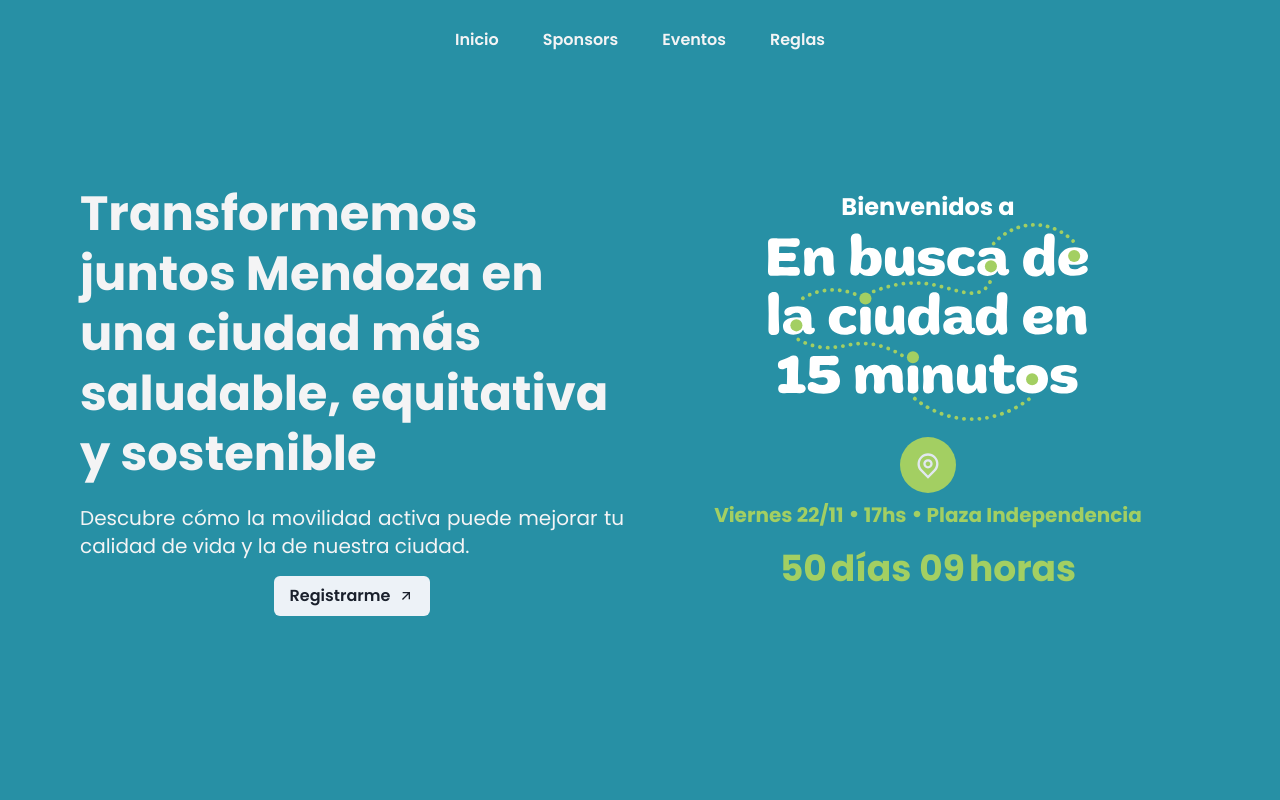
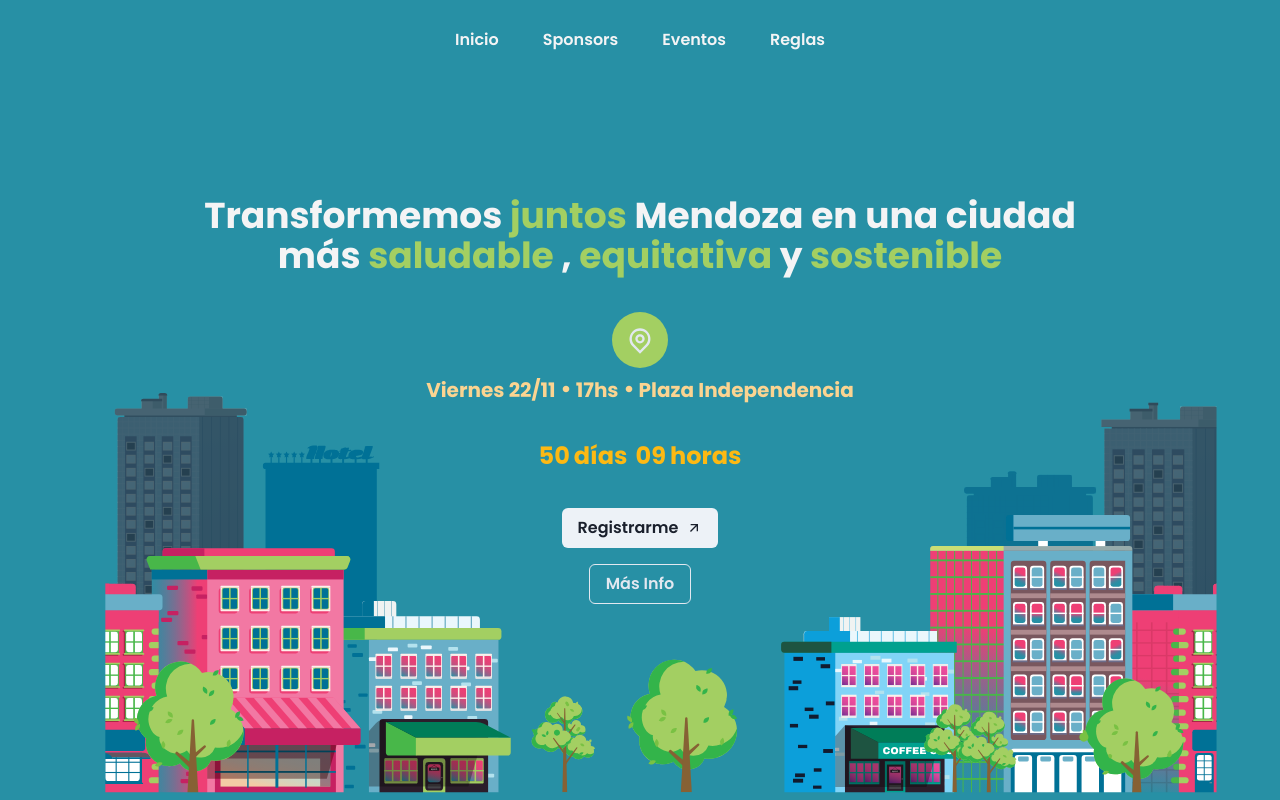
Before and after one commit to santillienzo/ciudad-15-min, a React (Vite) app: page / in a window 1280 px wide. Shown: the top 800 px of the page. Built offline with nearby package versions, Linux system fonts and the light colour scheme; no server answers.

Commit message:
Home section modified, change colors and add buildings image

```diff
--- a/src/components/features/landingPage/Countdown.tsx
+++ b/src/components/features/landingPage/Countdown.tsx
@@ -51,9 +51,12 @@ const Countdown: React.FC<CountdownProps> = ({
 
       setTimeLeft(
         // <div className="max-sm:flex max-xl:flex-col max-md:flex-col max-sm:flex-col">
-        <div className="flex font-poppins">
-          <span className="text-4xl max-sm:text-2xl pr-1 font-poppins">{days}</span> días{" "}
-          <span className="font-bold text-4xl max-sm:text-2xl pl-2 pr-1 font-poppins">
+        <div className="flex font-poppins text-[#FDB913]">
+          <span className="text-2xl max-sm:text-2xl pr-1 font-poppins">
+            {days}
+          </span>{" "}
+          días{" "}
+          <span className="font-bold text-2xl max-sm:text-2xl pl-2 pr-1 font-poppins">
             {hours}
           </span>{" "}
           horas{" "}
@@ -102,7 +105,7 @@ const Countdown: React.FC<CountdownProps> = ({
               />
             </div>
           ) : (
-            <h2 className="text-4xl max-sm:text-2xl font-bold p-5 text-button-cta-primary">
+            <h2 className="text-2xl max-sm:text-2xl font-bold p-5 text-button-cta-primary">
               {timeLeft}
             </h2>
           )}
--- a/src/components/features/landingPage/Home.tsx
+++ b/src/components/features/landingPage/Home.tsx
@@ -1,44 +1,44 @@
 // import { Button } from "@/components/ui/button";
-import { Button } from "@chakra-ui/react";
+import { Button, Image } from "@chakra-ui/react";
 import Countdown from "./Countdown";
-import { Box, Image, Stack, Text } from "@chakra-ui/react";
-import MainLogo from "../../../assets/svg/Logo blanco.svg";
+import { Box, Stack, Text } from "@chakra-ui/react";
 import { RiArrowRightUpLine, RiCircleFill, RiMapPinLine } from "react-icons/ri";
 import { Link } from "react-router-dom";
+import Edificios from "../../../assets/svg/Edificios.svg";
 
 const Home = () => {
   return (
     <Stack
       id="home"
-      className="bg-background-primary flex items-center justify-center flex-col w-full min-h-screen overflow-x-hidden"
+      className="bg-background-primary flex items-center justify-center flex-col w-full min-h-screen overflow-x-hidden relative"
     >
-      <Box className="flex items-center justify-center order-1 min-h-[100vh] w-full px-4 sm:px-6 md:px-16">
-        <Box className="text-center flex flex-col md:flex-row-reverse w-full justify-center items-center">
-          {/* Columna derecha */}
-          <Box className="flex flex-col grow w-full md:w-1/2 p-6">
-            <Text className="text-white font-bold font-poppins text-lg md:text-xl lg:text-2xl">
-              Bienvenidos a
+      <Box className="flex flex-col items-center justify-center min-h-[100vh] w-full px-4 sm:px-6 md:px-16 relative">
+        <Box className="z-40 text-center flex flex-col md:flex-row-reverse w-full justify-center items-center">
+          <Box className="flex flex-col w-full flex-grow h-full p-4 items-center pb-16 md:pb-32 pt-16 md:pt-32">
+            <Text className="text-2xl sm:text-3xl md:text-4xl pb-5 w-[80%] text-center text-secondary font-bold leading-tight">
+              Transformemos{" "}
+              <span className="text-button-cta-primary"> juntos </span>
+              Mendoza en una ciudad más
+              <span className="text-button-cta-primary"> saludable </span>,
+              <span className="text-button-cta-primary"> equitativa </span> y
+              <span className="text-button-cta-primary"> sostenible </span>
             </Text>
-            <Image
-              src={MainLogo}
-              alt="En busca de la ciudad en 15 minutos"
-              className="w-full h-auto max-w-xs m-auto"
-            />
-            <Box className="flex flex-col justify-evenly mt-4">
+
+            <Box className="flex flex-col justify-evenly mt-4 items-center">
               <Box
                 as="span"
-                className="w-14 h-14 bg-button-cta-primary rounded-full flex items-center justify-center m-auto"
+                className="w-14 h-14 bg-button-cta-primary rounded-full flex items-center justify-center"
               >
                 <RiMapPinLine className="text-slate-200 w-7 h-7" />
               </Box>
-              <Text className="text-button-cta-primary font-bold font-poppins text-base md:text-lg lg:text-xl pt-2">
+              <Text className="text-[#FBD491] font-bold font-poppins text-base md:text-lg lg:text-xl pt-2 text-center">
                 Viernes 22/11
                 <RiCircleFill className="h-2 inline-flex mb-1" />
                 17hs
                 <RiCircleFill className="h-2 inline-flex mb-1" />
                 Plaza Independencia
               </Text>
-              <Box>
+              <Box className="mt-4">
                 <Countdown
                   id="countdown"
                   limitDate="Nov 22, 2024 21:00:00"
@@ -46,28 +46,35 @@ const Home = () => {
                 />
               </Box>
             </Box>
-          </Box>
-
-          {/* Columna izquierda */}
-          <Box className="flex flex-col order-2 w-full md:w-1/2 p-4">
-            <Text className="text-5xl max-sm:text-3xl pb-5 text-secondary font-bold text-left leading-tight">
-              Transformemos juntos Mendoza en una ciudad más saludable,
-              equitativa y sostenible
-            </Text>
-
-            <Text className="text-xl text-secondary text-justify font-poppins ">
-              Descubre cómo la movilidad activa puede mejorar tu calidad de vida
-              y la de nuestra ciudad.
-            </Text>
 
             <Button
               rightIcon={<RiArrowRightUpLine />}
-              className="bg-button-cta-primary-foreground text-button-cta-secondary-foreground rounded w-auto m-auto mt-4"
+              className="bg-button-cta-primary-foreground text-button-cta-secondary-foreground rounded w-full sm:w-auto m-auto mt-4"
             >
               <Link to={"/register"}>Registrarme</Link>
             </Button>
+
+            <Button
+              className="rounded w-full sm:w-auto m-auto mt-4 text-button-cta-secondary-foreground"
+              variant="outline"
+              color="#E2E8F0"
+              _hover={{
+                color: "#404040",
+                bg: "#E2E8F0",
+              }}
+            >
+              <Link to={"/register"} className="">
+                Más Info
+              </Link>
+            </Button>
           </Box>
         </Box>
+
+        {/* Imagen oculta en mobile y que ocupa todo el ancho en desktop */}
+        <Image
+          src={Edificios}
+          className="hidden md:block absolute bottom-0 left-0 w-full h-auto z-30"
+        />
       </Box>
     </Stack>
   );
--- a/src/components/layout/landingPage/Header.tsx
+++ b/src/components/layout/landingPage/Header.tsx
@@ -48,7 +48,7 @@ const Header = () => {
   ];
 
   return (
-    <header className="fixed bg-background-primary flex items-center justify-between xl:justify-start w-full py-4 px-6 md:px-8 h-16 md:h-20 z-50 top-0 left-0">
+    <header className="fixed max-sm:bg-transparent bg-background-primary flex items-center justify-between xl:justify-start w-full py-4 px-6 md:px-8 h-16 md:h-20 z-50 top-0 left-0">
       <nav
         ref={menuMobileRef}
         className={`bg-background-primary fixed w-[80%] md:w-[60%] xl:w-full h-full top-0 ${
```
Also changed, not shown: src/assets/svg/Edificios.svg (added).
